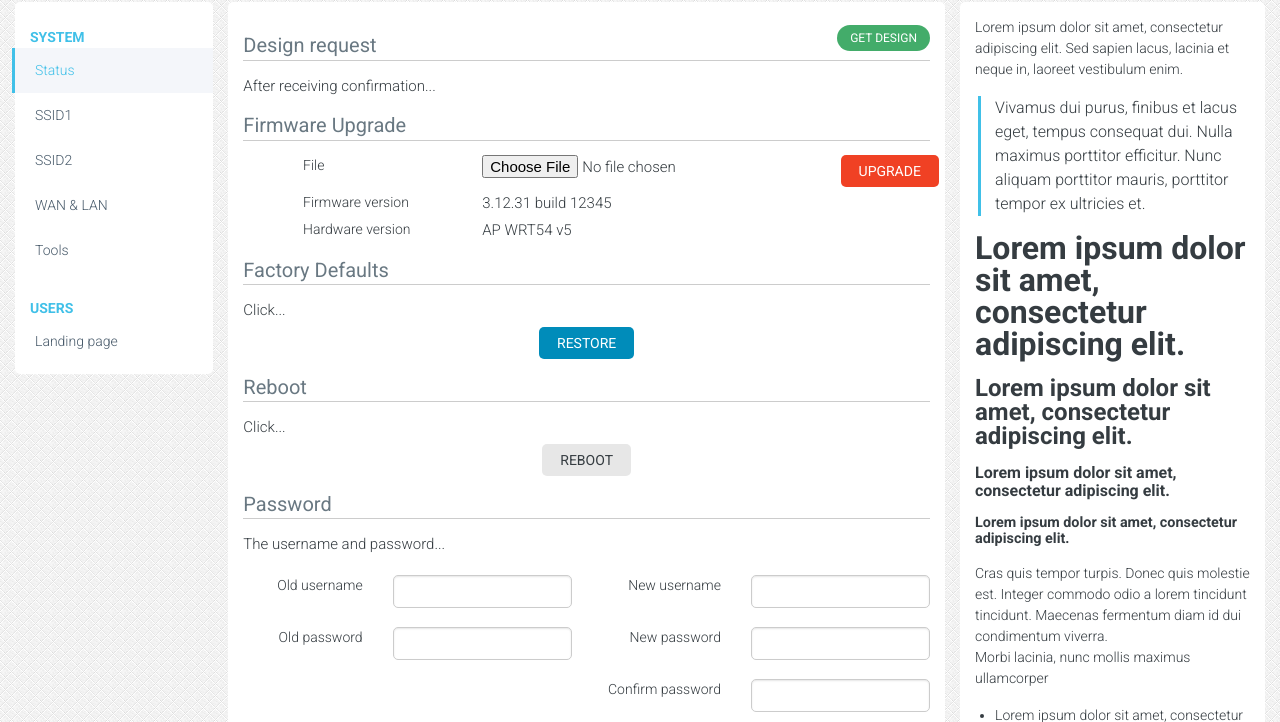
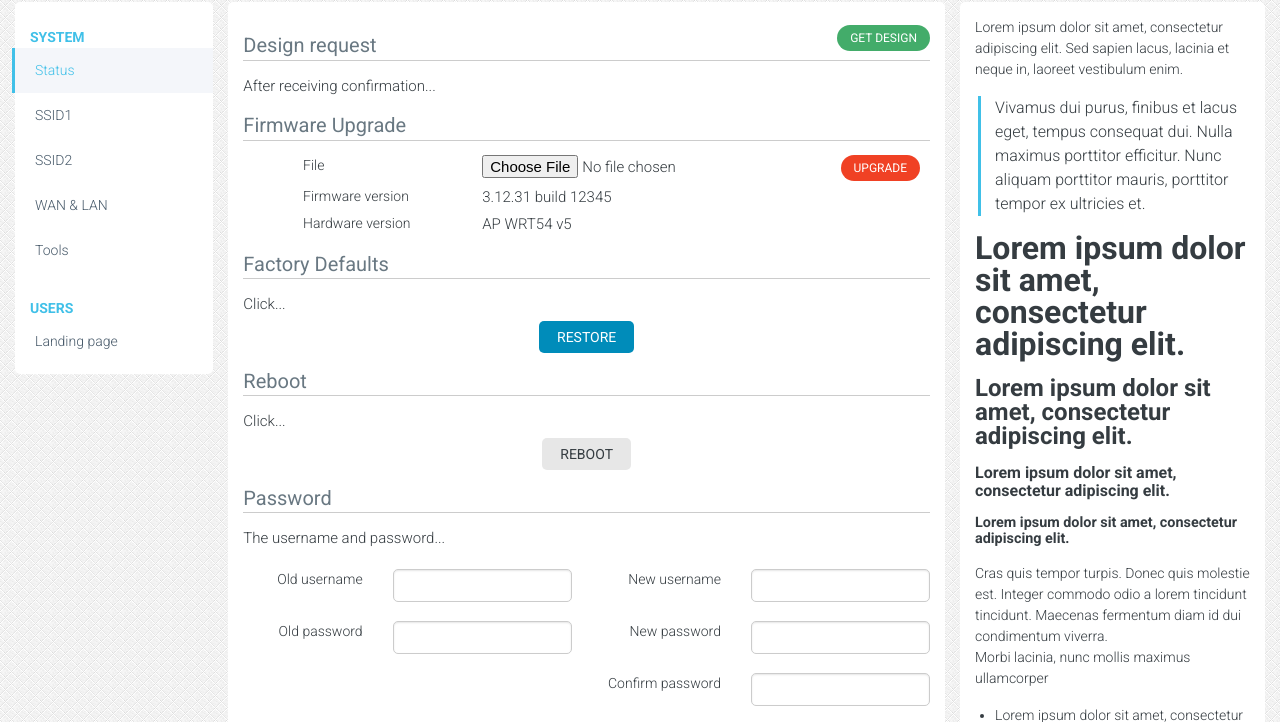
Before and after one commit to jimmyman2010/adapter, a website: page system-tools.html in a window 1280 px wide. Shown: the part 78-800 px from the top of the page. Drawn offline with Linux system fonts and the light colour scheme.

Commit message:
update system tools

```diff
--- a/system-tools.html
+++ b/system-tools.html
@@ -59,7 +59,7 @@
                                 <input type="file" />
                             </div>
                             <div class="large-2 columns">
-                                <button type="button" class="alert">Upgrade</button>
+                                <button type="button" class="small round alert">Upgrade</button>
                             </div>
                         </div>
                         <div class="row">
```
